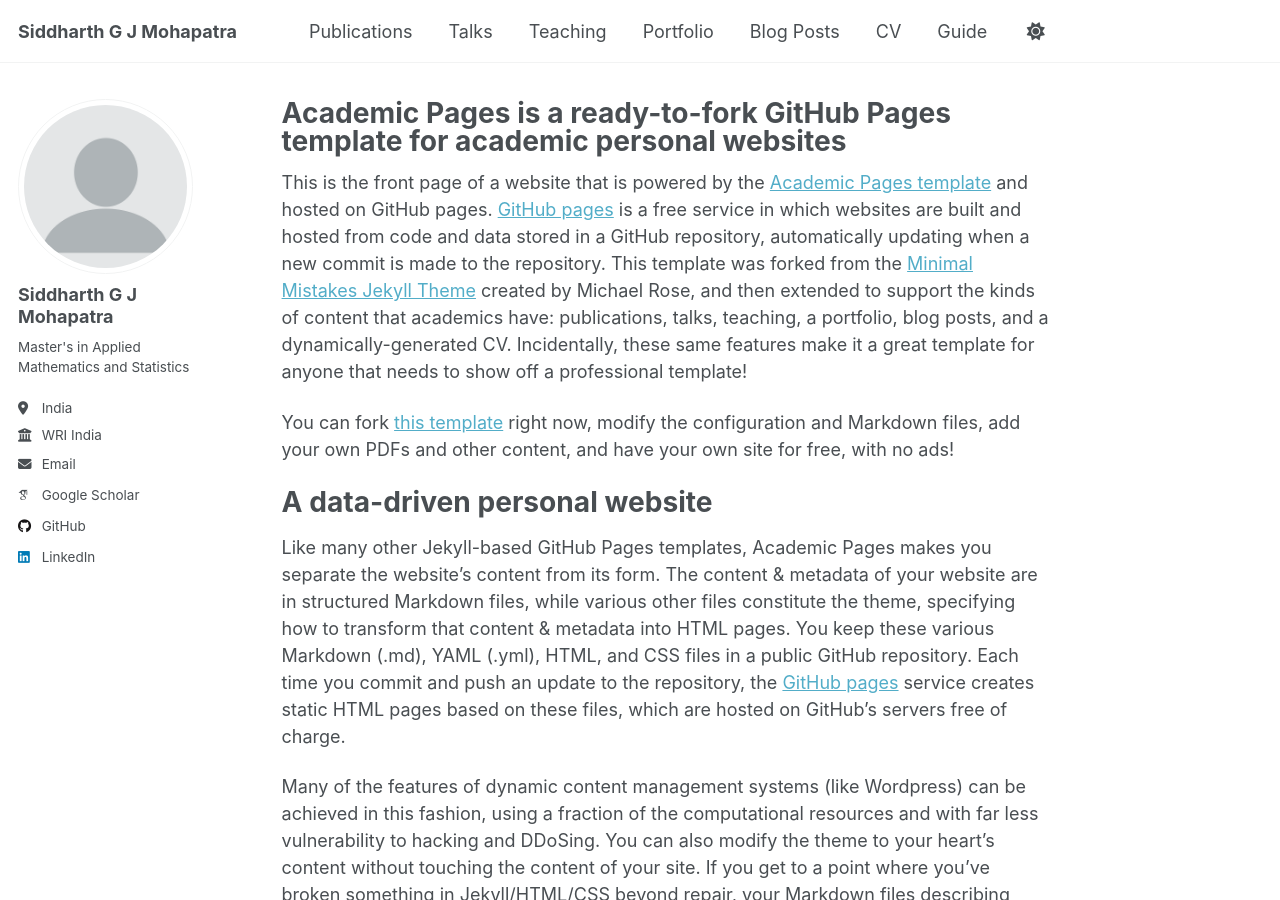
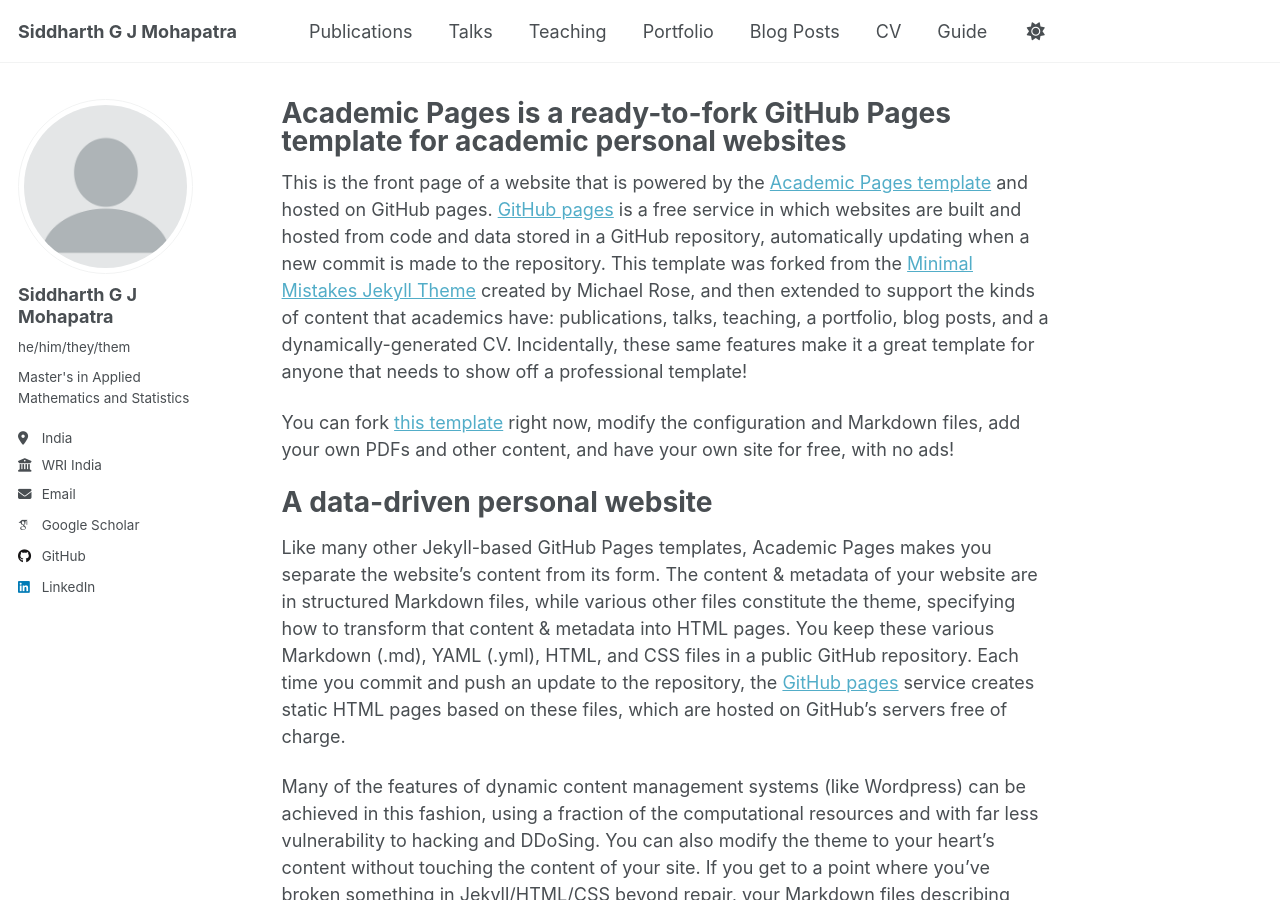
Before and after one commit to siddharthgjmohapatra/siddharthgjmohapatra.github.io, a Jekyll site: the page built from _pages/about.md, in a window 1280 px wide and 900 px high. Built offline with Jekyll 4.4.1, drawn with Linux system fonts in a browser that asks for light colours; some web fonts are replaced; a script that is not in the unit is left out.

Commit message:
Update _config.yml

```diff
--- a/_config.yml
+++ b/_config.yml
@@ -24,7 +24,7 @@ author:
   # Biographic information
   avatar           : "profile.png"
   name             : "Siddharth G J Mohapatra"
-  pronouns         : # example: "she/her"
+  pronouns         : "he/him/they/them"
   bio              : "Master's in Applied Mathematics and Statistics"
   location         : "India"
   employer         : "WRI India"
```
